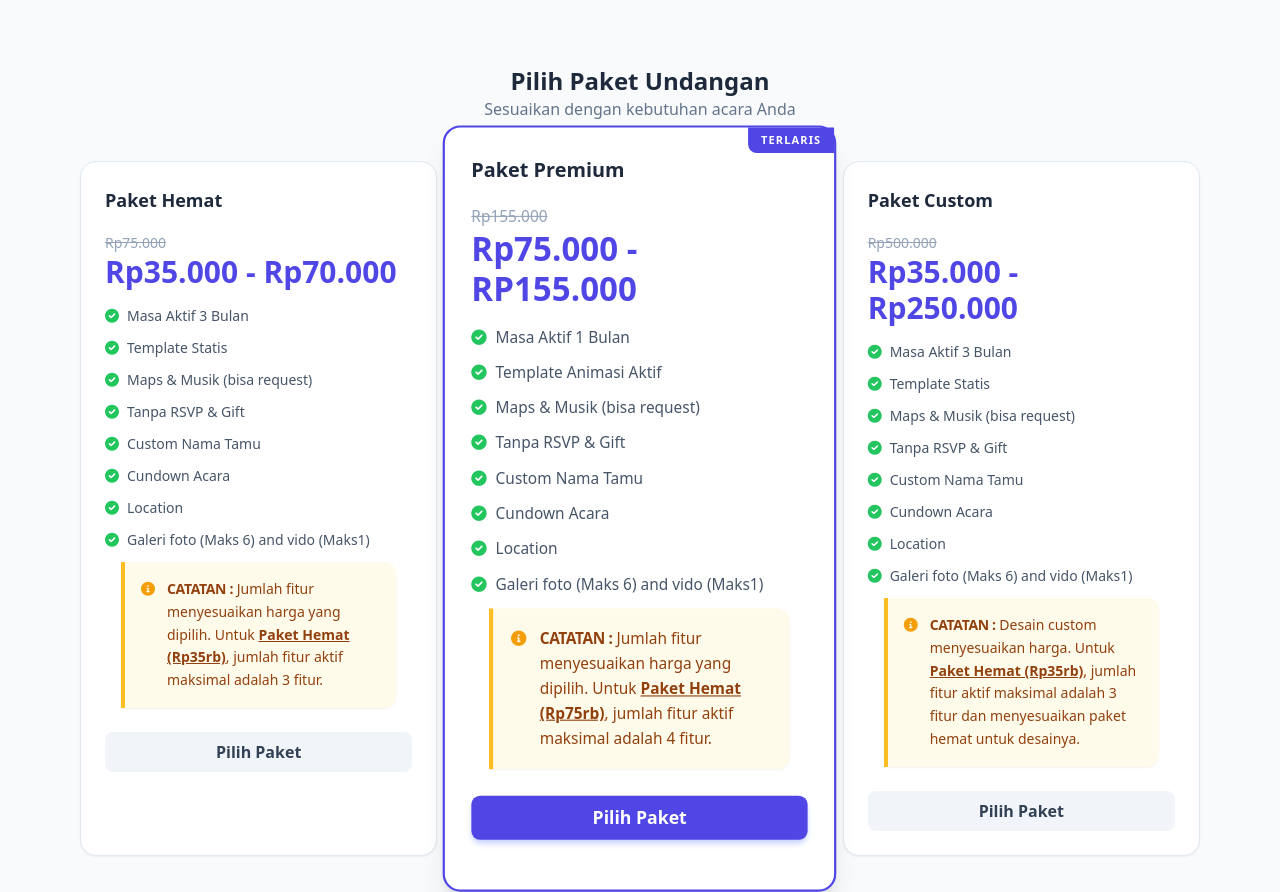
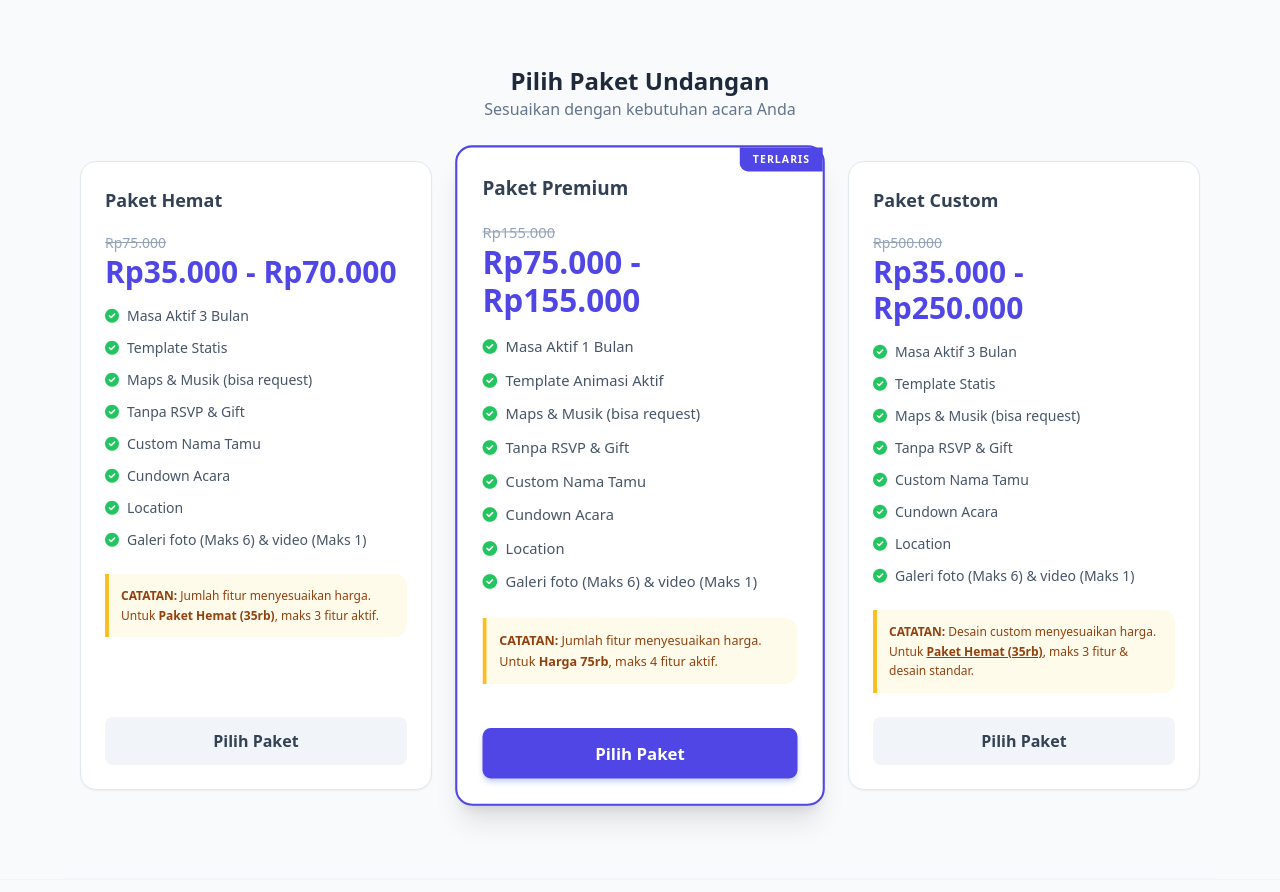
Before and after one commit to habibulwildan/katalog_HWProductDigital, a website: page index.html in a window 1280 px wide. Shown: the part 3040-3932 px from the top of the page. Drawn offline with nearby package versions, Linux system fonts and the light colour scheme.

Commit message:
Update index.html
perubahan sebelum footer

```diff
--- a/index.html
+++ b/index.html
@@ -559,94 +559,89 @@
             <p class="text-slate-500">Sesuaikan dengan kebutuhan acara Anda</p>
         </div>
 
-        <div class="grid grid-cols-1 md:grid-cols-3 gap-6">
-            <div class="bg-white p-6 rounded-2xl border border-slate-200 shadow-sm hover:border-indigo-500 transition relative overflow-hidden">
-                <h3 class="text-lg font-bold">Paket Hemat</h3>
+        <div class="grid grid-cols-1 md:grid-cols-3 gap-8 pb-10">
+
+            <div class="bg-white p-6 rounded-2xl border border-slate-200 shadow-sm hover:border-indigo-500 transition relative overflow-hidden flex flex-col justify-between">
+                <div>
+                    <h3 class="text-lg font-bold text-slate-700">Paket Hemat</h3>
                     <div class="my-4">
                         <span class="text-slate-400 line-through text-sm">Rp75.000</span>
                         <div class="text-3xl font-black text-indigo-600">Rp35.000 - Rp70.000</div>
                     </div>
                     <ul class="text-sm text-slate-600 space-y-3 mb-6">
-                    <li><i class="fas fa-check-circle text-green-500 mr-2"></i>Masa Aktif 3 Bulan</li>
-                    <li><i class="fas fa-check-circle text-green-500 mr-2"></i>Template Statis</li>
-                    <li><i class="fas fa-check-circle text-green-500 mr-2"></i>Maps & Musik (bisa request)</li>
-                    <li><i class="fas fa-check-circle text-green-500 mr-2"></i>Tanpa RSVP & Gift</li>
-                    <li><i class="fas fa-check-circle text-green-500 mr-2"></i>Custom Nama Tamu</li>
-                    <li><i class="fas fa-check-circle text-green-500 mr-2"></i>Cundown Acara</li>
-                    <li><i class="fas fa-check-circle text-green-500 mr-2"></i>Location</li>
-                    <li><i class="fas fa-check-circle text-green-500 mr-2"></i>Galeri foto (Maks 6) and vido (Maks1)</li>
-                    <div class="max-w-6xl mx-auto px-4 mt-8">
-                        <div class="flex items-start gap-3 bg-amber-50 border-l-4 border-amber-400 p-4 rounded-r-xl shadow-sm">
-                            <i class="fas fa-info-circle text-amber-500 mt-1"></i>
-                            <p class="text-sm text-amber-800 leading-relaxed">
-                                <span class="font-bold uppercase tracking-tight">Catatan :</span>
-                                Jumlah fitur menyesuaikan harga yang dipilih. Untuk <span class="font-bold underline">Paket Hemat (Rp35rb)</span>, jumlah fitur aktif maksimal adalah 3 fitur.
+                        <li class="flex items-center"><i class="fas fa-check-circle text-green-500 mr-2"></i>Masa Aktif 3 Bulan</li>
+                        <li class="flex items-center"><i class="fas fa-check-circle text-green-500 mr-2"></i>Template Statis</li>
+                        <li class="flex items-center"><i class="fas fa-check-circle text-green-500 mr-2"></i>Maps & Musik (bisa request)</li>
+                        <li class="flex items-center"><i class="fas fa-check-circle text-green-500 mr-2"></i>Tanpa RSVP & Gift</li>
+                        <li class="flex items-center"><i class="fas fa-check-circle text-green-500 mr-2"></i>Custom Nama Tamu</li>
+                        <li class="flex items-center"><i class="fas fa-check-circle text-green-500 mr-2"></i>Cundown Acara</li>
+                        <li class="flex items-center"><i class="fas fa-check-circle text-green-500 mr-2"></i>Location</li>
+                        <li class="flex items-center"><i class="fas fa-check-circle text-green-500 mr-2"></i>Galeri foto (Maks 6) & video (Maks 1)</li>
+                    </ul>
+                    <div class="bg-amber-50 border-l-4 border-amber-400 p-3 rounded-r-xl mb-6">
+                        <p class="text-xs text-amber-800 leading-relaxed">
+                            <span class="font-bold uppercase">Catatan:</span> Jumlah fitur menyesuaikan harga. Untuk <span class="font-bold">Paket Hemat (35rb)</span>, maks 3 fitur aktif.
                         </p>
                     </div>
                 </div>
-                </ul>
-                <button onclick="orderPaket('Hemat', '35.000')" class="w-full py-2 bg-slate-100 text-slate-700 rounded-lg font-bold hover:bg-slate-200 transition">Pilih Paket</button>
+                <button onclick="orderPaket('Hemat', '35.000')" class="w-full py-3 bg-slate-100 text-slate-700 rounded-lg font-bold hover:bg-slate-200 transition mt-auto">Pilih Paket</button>
             </div>
 
-            <div class="bg-white p-6 rounded-2xl border-2 border-indigo-600 shadow-xl scale-105 relative">
+            <div class="bg-white p-6 rounded-2xl border-2 border-indigo-600 shadow-xl md:scale-105 relative z-10 my-8 md:my-0 flex flex-col justify-between">
                 <div class="absolute top-0 right-0 bg-indigo-600 text-white text-[10px] px-3 py-1 rounded-bl-lg font-bold uppercase tracking-widest">Terlaris</div>
-                <h3 class="text-lg font-bold">Paket Premium</h3>
+                <div>
+                    <h3 class="text-lg font-bold text-slate-700">Paket Premium</h3>
                     <div class="my-4">
                         <span class="text-slate-400 line-through text-sm">Rp155.000</span>
-                    <div class="text-3xl font-black text-indigo-600">Rp75.000 - RP155.000</div>
+                        <div class="text-3xl font-black text-indigo-600">Rp75.000 - Rp155.000</div>
                     </div>
                     <ul class="text-sm text-slate-600 space-y-3 mb-6">
-                    <li><i class="fas fa-check-circle text-green-500 mr-2"></i>Masa Aktif 1 Bulan</li>
-                    <li><i class="fas fa-check-circle text-green-500 mr-2"></i>Template Animasi Aktif</li>
-                    <li><i class="fas fa-check-circle text-green-500 mr-2"></i>Maps & Musik (bisa request)</li>
-                    <li><i class="fas fa-check-circle text-green-500 mr-2"></i>Tanpa RSVP & Gift</li>
-                    <li><i class="fas fa-check-circle text-green-500 mr-2"></i>Custom Nama Tamu</li>
-                    <li><i class="fas fa-check-circle text-green-500 mr-2"></i>Cundown Acara</li>
-                    <li><i class="fas fa-check-circle text-green-500 mr-2"></i>Location</li>
-                    <li><i class="fas fa-check-circle text-green-500 mr-2"></i>Galeri foto (Maks 6) and vido (Maks1)</li>
-                    <div class="max-w-6xl mx-auto px-4 mt-8">
-                        <div class="flex items-start gap-3 bg-amber-50 border-l-4 border-amber-400 p-4 rounded-r-xl shadow-sm">
-                            <i class="fas fa-info-circle text-amber-500 mt-1"></i>
-                            <p class="text-sm text-amber-800 leading-relaxed">
-                                <span class="font-bold uppercase tracking-tight">Catatan :</span>
-                                Jumlah fitur menyesuaikan harga yang dipilih. Untuk <span class="font-bold underline">Paket Hemat (Rp75rb)</span>, jumlah fitur aktif maksimal adalah 4 fitur.
+                        <li class="flex items-center"><i class="fas fa-check-circle text-green-500 mr-2"></i>Masa Aktif 1 Bulan</li>
+                        <li class="flex items-center"><i class="fas fa-check-circle text-green-500 mr-2"></i>Template Animasi Aktif</li>
+                        <li class="flex items-center"><i class="fas fa-check-circle text-green-500 mr-2"></i>Maps & Musik (bisa request)</li>
+                        <li class="flex items-center"><i class="fas fa-check-circle text-green-500 mr-2"></i>Tanpa RSVP & Gift</li>
+                        <li class="flex items-center"><i class="fas fa-check-circle text-green-500 mr-2"></i>Custom Nama Tamu</li>
+                        <li class="flex items-center"><i class="fas fa-check-circle text-green-500 mr-2"></i>Cundown Acara</li>
+                        <li class="flex items-center"><i class="fas fa-check-circle text-green-500 mr-2"></i>Location</li>
+                        <li class="flex items-center"><i class="fas fa-check-circle text-green-500 mr-2"></i>Galeri foto (Maks 6) & video (Maks 1)</li>
+                    </ul>
+                    <div class="bg-amber-50 border-l-4 border-amber-400 p-3 rounded-r-xl mb-6">
+                        <p class="text-xs text-amber-800 leading-relaxed">
+                            <span class="font-bold uppercase">Catatan:</span> Jumlah fitur menyesuaikan harga. Untuk <span class="font-bold">Harga 75rb</span>, maks 4 fitur aktif.
                         </p>
                     </div>
                 </div>
-                </ul>
-                <button onclick="orderPaket('Premium', '75.000 - 155.000')" class="w-full py-2 bg-indigo-600 text-white rounded-lg font-bold hover:bg-indigo-700 transition shadow-md shadow-indigo-200">Pilih Paket</button>
+                <button onclick="orderPaket('Premium', '75.000')" class="w-full py-3 bg-indigo-600 text-white rounded-lg font-bold hover:bg-indigo-700 transition shadow-md shadow-indigo-200 mt-auto">Pilih Paket</button>
             </div>
 
-            <div class="bg-white p-6 rounded-2xl border border-slate-200 shadow-sm hover:border-indigo-500 transition">
-                <h3 class="text-lg font-bold">Paket Custom</h3>
+            <div class="bg-white p-6 rounded-2xl border border-slate-200 shadow-sm hover:border-indigo-500 transition flex flex-col justify-between">
+                <div>
+                    <h3 class="text-lg font-bold text-slate-700">Paket Custom</h3>
                     <div class="my-4">
                         <span class="text-slate-400 line-through text-sm">Rp500.000</span>
                         <div class="text-3xl font-black text-indigo-600">Rp35.000 - Rp250.000</div>
                     </div>
                     <ul class="text-sm text-slate-600 space-y-3 mb-6">
-                    <li><i class="fas fa-check-circle text-green-500 mr-2"></i>Masa Aktif 3 Bulan</li>
-                    <li><i class="fas fa-check-circle text-green-500 mr-2"></i>Template Statis</li>
-                    <li><i class="fas fa-check-circle text-green-500 mr-2"></i>Maps & Musik (bisa request)</li>
-                    <li><i class="fas fa-check-circle text-green-500 mr-2"></i>Tanpa RSVP & Gift</li>
-                    <li><i class="fas fa-check-circle text-green-500 mr-2"></i>Custom Nama Tamu</li>
-                    <li><i class="fas fa-check-circle text-green-500 mr-2"></i>Cundown Acara</li>
-                    <li><i class="fas fa-check-circle text-green-500 mr-2"></i>Location</li>
-                    <li><i class="fas fa-check-circle text-green-500 mr-2"></i>Galeri foto (Maks 6) and vido (Maks1)</li>
-                    <div class="max-w-6xl mx-auto px-4 mt-8">
-                        <div class="flex items-start gap-3 bg-amber-50 border-l-4 border-amber-400 p-4 rounded-r-xl shadow-sm">
-                            <i class="fas fa-info-circle text-amber-500 mt-1"></i>
-                            <p class="text-sm text-amber-800 leading-relaxed">
-                                <span class="font-bold uppercase tracking-tight">Catatan :</span>
-                                Desain custom menyesuaikan harga. Untuk <span class="font-bold underline">Paket Hemat (Rp35rb)</span>, jumlah fitur aktif maksimal adalah 3 fitur dan menyesuaikan paket hemat untuk desainya.
+                        <li class="flex items-center"><i class="fas fa-check-circle text-green-500 mr-2"></i>Masa Aktif 3 Bulan</li>
+                        <li class="flex items-center"><i class="fas fa-check-circle text-green-500 mr-2"></i>Template Statis</li>
+                        <li class="flex items-center"><i class="fas fa-check-circle text-green-500 mr-2"></i>Maps & Musik (bisa request)</li>
+                        <li class="flex items-center"><i class="fas fa-check-circle text-green-500 mr-2"></i>Tanpa RSVP & Gift</li>
+                        <li class="flex items-center"><i class="fas fa-check-circle text-green-500 mr-2"></i>Custom Nama Tamu</li>
+                        <li class="flex items-center"><i class="fas fa-check-circle text-green-500 mr-2"></i>Cundown Acara</li>
+                        <li class="flex items-center"><i class="fas fa-check-circle text-green-500 mr-2"></i>Location</li>
+                        <li class="flex items-center"><i class="fas fa-check-circle text-green-500 mr-2"></i>Galeri foto (Maks 6) & video (Maks 1)</li>
+                    </ul>
+                    <div class="bg-amber-50 border-l-4 border-amber-400 p-3 rounded-r-xl mb-6">
+                        <p class="text-xs text-amber-800 leading-relaxed">
+                            <span class="font-bold uppercase">Catatan:</span> Desain custom menyesuaikan harga. Untuk <span class="font-bold underline">Paket Hemat (35rb)</span>, maks 3 fitur & desain standar.
                         </p>
                     </div>
                 </div>
-                </ul>
-                <button onclick="orderPaket('Custom', '250.000')" class="w-full py-2 bg-slate-100 text-slate-700 rounded-lg font-bold hover:bg-slate-200 transition">Pilih Paket</button>
+                <button onclick="orderPaket('Custom', '250.000')" class="w-full py-3 bg-slate-100 text-slate-700 rounded-lg font-bold hover:bg-slate-200 transition mt-auto">Pilih Paket</button>
             </div>
+
         </div>
     </section>
-
     <hr class="max-w-6xl mx-auto border-slate-100">
     <footer class="py-10 text-center text-slate-400 text-xs border-t border-slate-100">
         <p>&copy; 2026 HW Digital Product. Made with ❤️ in Bucukidul, Glagah, Lamongan.</p>
```
Lines whose indentation alone changed are shown as unchanged.
